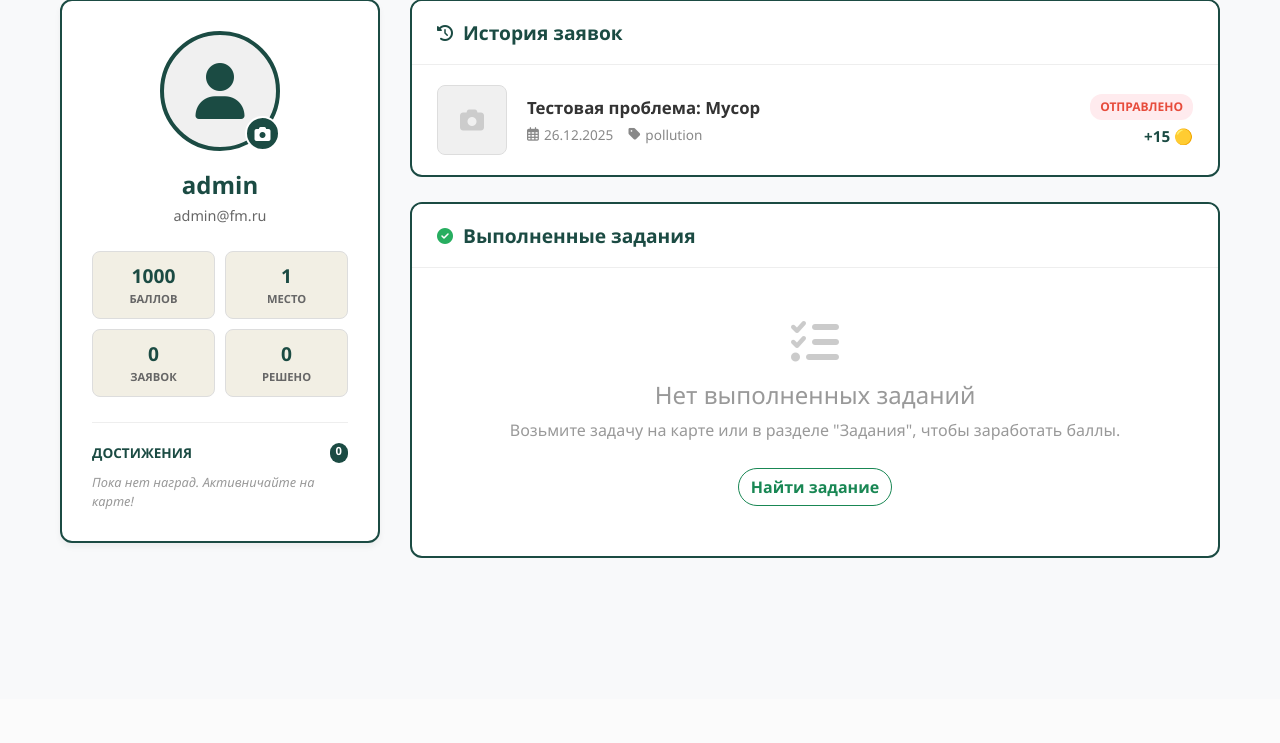
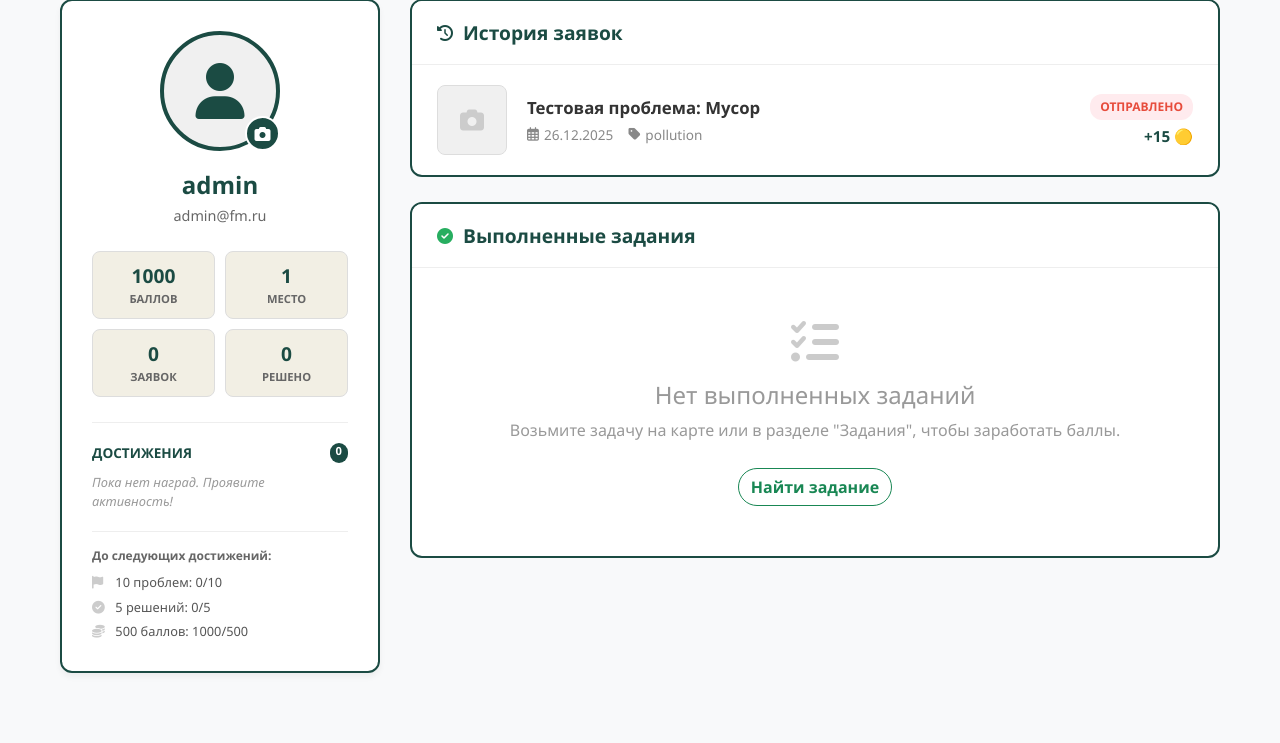
Before and after one commit to PyCharm5/Ecopulse, a Flask app: page /profile in a window 1280 px wide; the page is wider, and only the part inside the window is pictured. Shown: the part 101-844 px from the top of that part. Before the commit the page ends 659 px from the top of that part, so only its background shows below. Run offline with Flask 3, Linux system fonts and the light colour scheme; a user stored in the database is signed in; data comes from the database, SQL or seed files in the repository.

Commit message:
Update profile.html

```diff
--- a/templates/profile.html
+++ b/templates/profile.html
@@ -366,20 +366,37 @@
 			<div class="badges-list">
 				{% if current_user.get_badges() %}
 					{% for badge in current_user.get_badges() %}
-                    <div class="badge-item">
-                        <i class="fas {{ badge.icon }} badge-icon"></i> {{ badge.name }}
+					<div class="badge-item" title="{{ badge.name }} - получено {{ badge.earned_at[:10] }}">
+						<i class="fas {{ badge.icon }} badge-icon"></i>
+						<span>{{ badge.name }}</span>
 					</div>
 					{% endfor %}
 				{% else %}
 					<div style="font-size: 0.8rem; color: #999; font-style: italic;">
-                        Пока нет наград. Активничайте на карте!
+						Пока нет наград. Проявите активность!
 					</div>
 				{% endif %}
+			</div>
 
-                <!-- Примеры заглушек для визуализации (можно убрать) -->
-                {% if not current_user.get_badges() %}
-                    <!-- Если пусто, ничего не показываем или показываем серые -->
-                {% endif %}
+			<!-- Прогресс до следующих достижений -->
+			<div style="margin-top: 20px; padding-top: 15px; border-top: 1px solid #eee;">
+				<div style="font-size: 0.75rem; font-weight: 700; color: #666; margin-bottom: 8px;">
+					До следующих достижений:
+				</div>
+				<div style="font-size: 0.8rem; color: #555;">
+					<div style="margin-bottom: 5px;">
+						<i class="fas fa-flag" style="color: #ccc; width: 20px;"></i>
+						10 проблем: {{ current_user.total_reports }}/10
+					</div>
+					<div style="margin-bottom: 5px;">
+						<i class="fas fa-check-circle" style="color: #ccc; width: 20px;"></i>
+						5 решений: {{ current_user.total_completed }}/5
+					</div>
+					<div>
+						<i class="fas fa-coins" style="color: #ccc; width: 20px;"></i>
+						500 баллов: {{ current_user.points }}/500
+					</div>
+				</div>
 			</div>
 		</div>
     </div>
```
Lines whose indentation alone changed are shown as unchanged.
